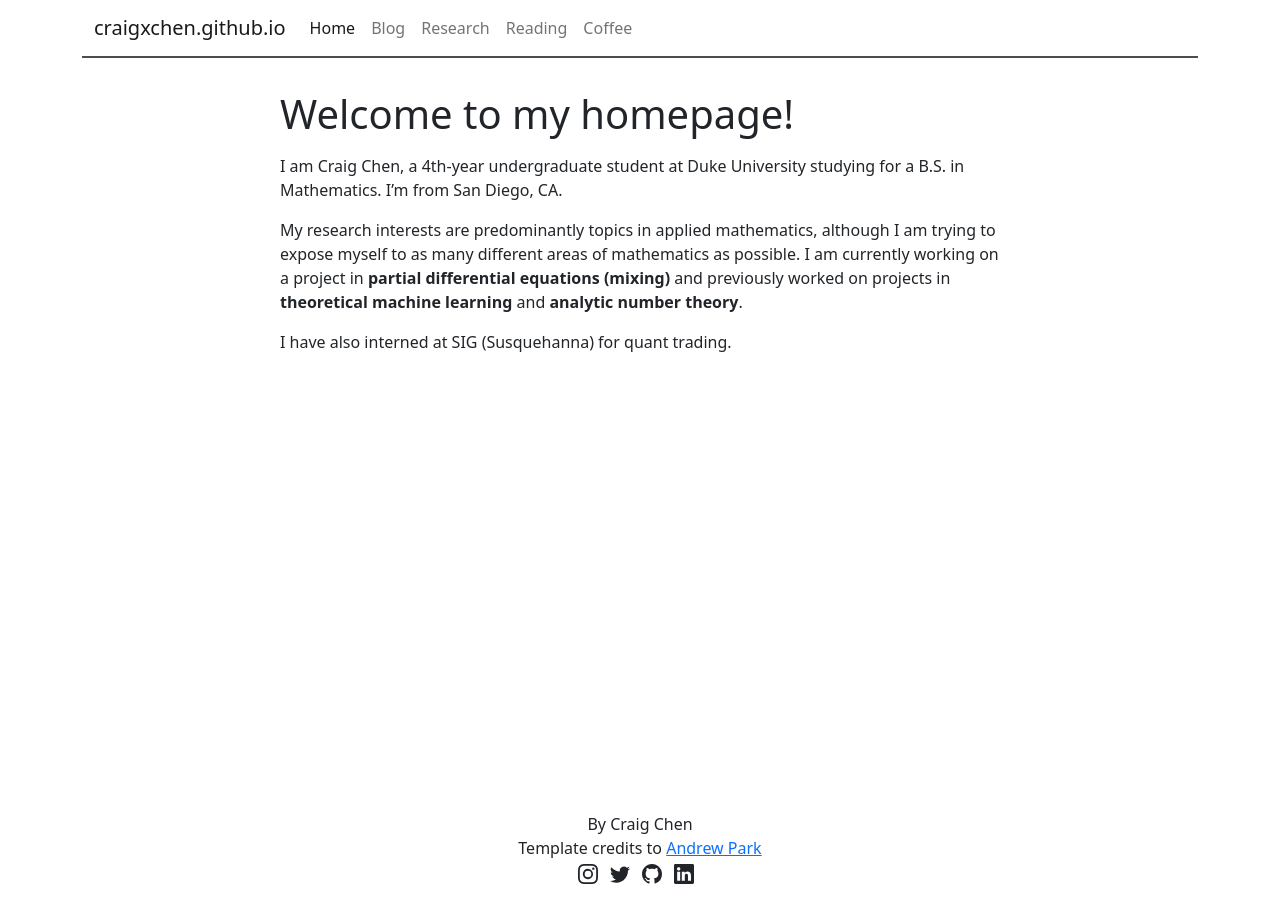
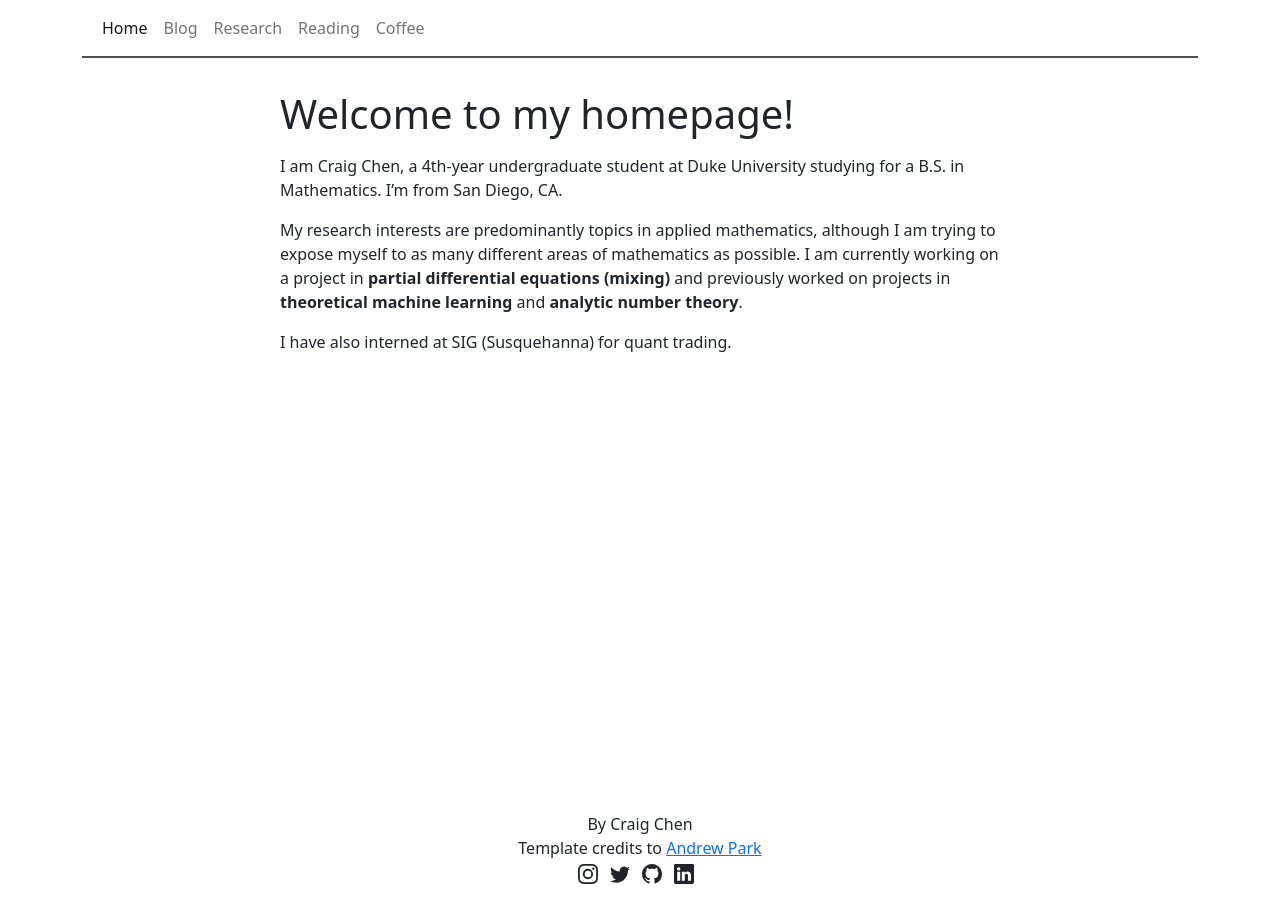
Before and after one commit to craigxchen/craigxchen.github.io, a Jekyll site: the page built from index.md, in a window 1280 px wide. Built offline with Jekyll 4.4.1, drawn with Linux system fonts in a browser that asks for light colours.

Commit message:
remove empty logo/title

```diff
--- a/_includes/navigation.html
+++ b/_includes/navigation.html
@@ -1,11 +1,11 @@
 <nav class="navbar navbar-expand-lg navbar-light">
   <div class="container-fluid">
-    <a class="navbar-brand p-0" href="{{ '/' | relative_url }}">
+    <!-- <a class="navbar-brand p-0" href="{{ '/' | relative_url }}">
     {% if site.lightavatar or site.darkavatar %}
     <img src="{{ site.lightavatar | relative_url }}" alt="light avatar" width="30" class="d-inline-block align-top m-0 light-avatar">
     <img src="{{ site.darkavatar | relative_url }}" alt="dark avatar" width="30" class="d-inline-block align-top m-0 dark-avatar">
     {% endif %}
-      {{ site.title }}</a>
+    {% if site.title %}{{ site.title }}{% endif %}</a> -->
     <button class="navbar-toggler" type="button" data-bs-toggle="collapse" data-bs-target="#navbarNav" aria-controls="navbarNav" aria-expanded="false" aria-label="Toggle navigation">
       <span class="navbar-toggler-icon"></span>
     </button>
```
